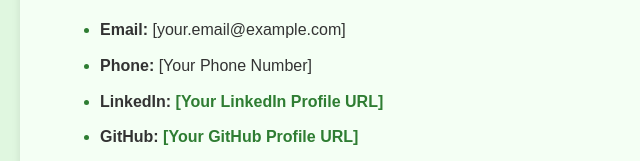
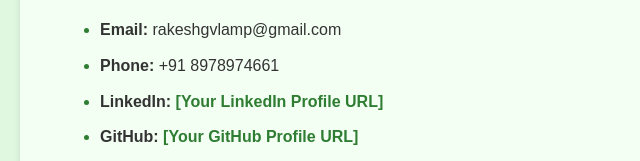
Before and after one commit to rakesh-246/p, a plain HTML site: page index.html in a window 1280 px wide. Shown: the part 6683-6844 px from the top of the page, 0-640 px from the left. Drawn offline with Linux system fonts and the light colour scheme.

Commit message:
Update index.html

```diff
--- a/index.html
+++ b/index.html
@@ -271,10 +271,10 @@
         <section id="contact" class="resume-section">
             <h2>Contact Information</h2>
             <ul>
-                <li><strong>Email:</strong> [your.email@example.com]</li>
-                <li><strong>Phone:</strong> [Your Phone Number]</li>
+                <li><strong>Email:</strong> rakeshgvlamp@gmail.com</li>
+                <li><strong>Phone:</strong> +91 8978974661</li>
                 <li><strong>LinkedIn:</strong> <a href="[Your LinkedIn Profile URL]" target="_blank">[Your LinkedIn Profile URL]</a></li>
-                <li><strong>GitHub:</strong> <a href="[Your GitHub Profile URL]" target="_blank">[Your GitHub Profile URL]</a></li>
+                <li><strong>GitHub:</strong> <a href="https://github.com/rakesh-246" target="_blank">[Your GitHub Profile URL]</a></li>
                 <li><strong>Portfolio:</strong> <a href="[Your Portfolio URL]" target="_blank">[Your Portfolio URL]</a></li>
             </ul>
         </section>
```
